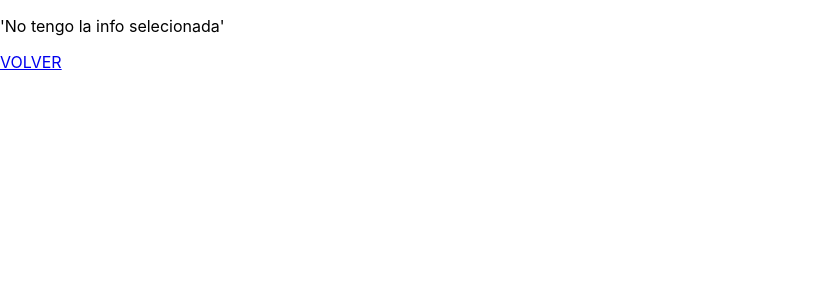
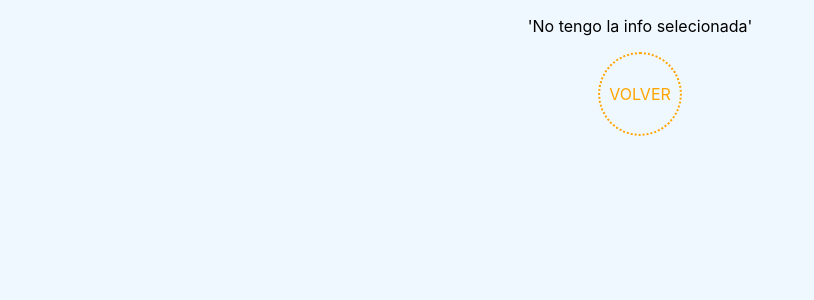
Before and after one commit to patijoe/f-m3-evaluacion-final-patijoe, a React (Create React App) app: page /#/character/1 in a window 1280 px wide. Shown: the top 300 px of the page, without its empty margins (0-814 px from the left). Built offline with nearby package versions, Linux system fonts and the light colour scheme; no server answers.

Commit message:
Add details style

```diff
--- a/src/components/Details.js
+++ b/src/components/Details.js
@@ -1,5 +1,6 @@
 import React from 'react';
 import {Link} from 'react-router-dom';
+import './Details.scss';
 
 class Details extends React.Component {
 
@@ -16,20 +17,23 @@ class Details extends React.Component {
     console.log('***', newChar);
 
     return(
-      <div>
+      <div className= "card__container">
         {newChar !== undefined
           ? <div className="newChar__card">
-          <img src={newChar.image} alt={`imagen de ${newChar.name}`} className="newChar__img"/>
-          <h2 className="newChar__name">{newChar.name}</h2>
-          <h3 className="newChar__house">{`Casa: ${newChar.house}`}</h3>
-          <h3 className="newChar__yerOfBirth">{`Nacimiento: ${newChar.yearOfBirth}`}</h3>
-          <h3 className="newChar__patronus">{`Patronus: ${newChar.patronus}`}</h3>
-          <h3 className="newChar__alive">{newChar.alive===true ? 'Estado: VIVO' : 'CAPUT'}</h3>
-          <h3 className="newChar__varita">{`Material de la varita: ${newChar.wand.core}`}</h3>
-          </div>
+              <div className="newChar__img" style={{backgroundImage: `url(${newChar.image})`}}></div>
+              {/* <img src={newChar.image} alt={`imagen de ${newChar.name}`} className="newChar__img"/> */}
+              <div className="newChar__info">
+                <h2 className="newChar__name">{newChar.name}</h2>
+                <h3 className="info newChar__house">{`Casa: ${newChar.house}`}</h3>
+                <h3 className="info newChar__yerOfBirth">{`Nacimiento: ${newChar.yearOfBirth}`}</h3>
+                <h3 className="info newChar__patronus">{`Patronus: ${newChar.patronus}`}</h3>
+                <h3 className="info newChar__alive">{newChar.alive===true ? 'Estado: VIVO' : 'CAPUT'}</h3>
+                <h3 className="info newChar__varita">{`Material de la varita: ${newChar.wand.core}`}</h3>
+              </div>
+            </div>
           : <p className="advise">'No tengo la info selecionada'</p>
         }
-          <Link to="/">VOLVER</Link>
+          <Link to="/" className="link__back">VOLVER</Link>
      </div>
     );
   }
--- a/src/components/Details.scss
+++ b/src/components/Details.scss
@@ -0,0 +1,51 @@
+.card__container {
+  display: flex;
+  flex-direction: column;
+  align-items: center;
+  height: 100vh;
+  background-color: aliceblue;
+}
+
+.newChar__card {
+  display: flex;
+  width: 600px;
+  margin: 200px 0 30px;
+  border: 2px solid orange;
+  border-radius: 4px;
+  background-color: orange;
+}
+
+
+.newChar__img{
+  height: 300px;
+  width: 230px;
+  background-size: cover;
+  background-position: center;
+}
+
+.newChar__info {
+  margin-left: 20px;
+  color: grayscale($color: #3d3939);
+
+}
+
+.newChar__name {
+  font-size: 30px;
+}
+
+.info {
+  font-size: 12px;
+}
+
+.link__back {
+  text-decoration: none;
+  border: 2px dotted orange;
+  width: 80px;
+  height: 80px;
+  border-radius: 50%;
+  line-height: 80px;
+  text-align: center;
+  color: orange;
+
+
+}
```
